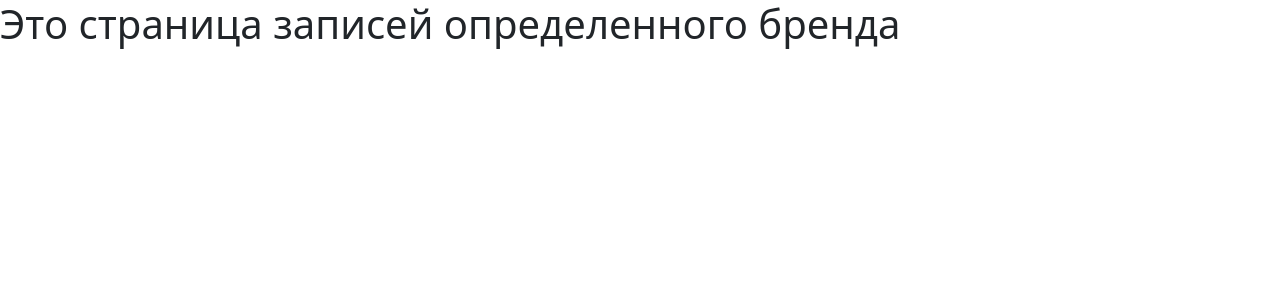
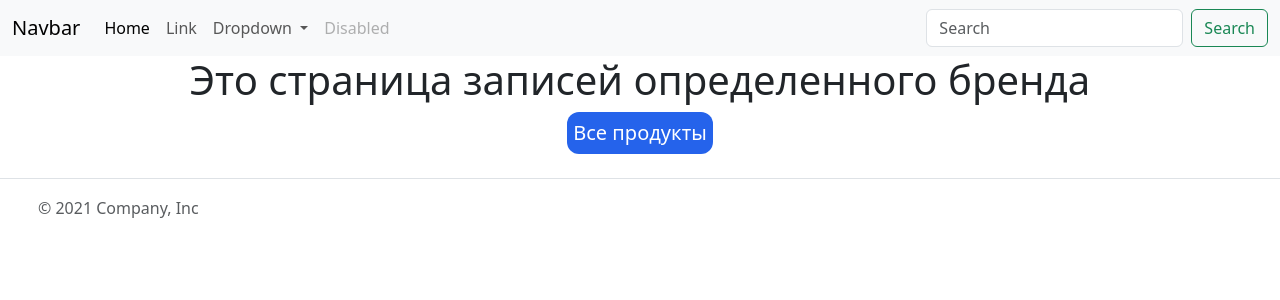
Before and after one commit to Dks2006-crypto/maga, a Laravel app: page /brands/1/all in a window 1280 px wide. Shown: the top 300 px of the page. Run offline with Laravel 12, Linux system fonts and the light colour scheme; data that the repository does not hold is empty; some libraries are stand-ins or nearby versions.

Commit message:
Сделал кнопку для перехода на страницу всех продуктов

```diff
--- a/resources/views/components/app/layout.blade.php
+++ b/resources/views/components/app/layout.blade.php
@@ -6,9 +6,28 @@
     <meta http-equiv="X-UA-Compatible" content="ie=edge">
     <title>{{ $title ?? 'Название страницы' }} - {{ config('app.name') }}</title>
     <link href="https://cdn.jsdelivr.net/npm/bootstrap@5.3.3/dist/css/bootstrap.min.css" rel="stylesheet" integrity="sha384-QWTKZyjpPEjISv5WaRU9OFeRpok6YctnYmDr5pNlyT2bRjXh0JMhjY6hW+ALEwIH" crossorigin="anonymous">
+    <style>
+        .flex{
+            display: flex;
+            flex-direction: column;
+            width: 100%;
+            align-items: center;
+            justify-content: center;
+        }
+        .link{
+            text-decoration: none;
+            background-color: rgb(37, 99, 235);
+            border-radius: 12px;
+            color: white;
+            font-size: 20px;
+            padding: 6px;
+        }
+    </style>
 </head>
 <body>
+    @include('components.partials.header')
     {{ $slot }}
+    @include('components.partials.footer')
     <script src="https://cdn.jsdelivr.net/npm/bootstrap@5.3.3/dist/js/bootstrap.bundle.min.js" integrity="sha384-YvpcrYf0tY3lHB60NNkmXc5s9fDVZLESaAA55NDzOxhy9GkcIdslK1eN7N6jIeHz" crossorigin="anonymous"></script>
 </body>
 </html>
--- /dev/null
+++ b/resources/views/components/partials/footer.blade.php
@@ -0,0 +1,25 @@
+<div class="row">
+    <div class="container">
+        <footer class="d-flex flex-wrap justify-content-between align-items-center py-3 my-4 border-top">
+            <div class="col-md-4 d-flex align-items-center">
+                <a href="/" class="mb-3 me-2 mb-md-0 text-muted text-decoration-none lh-1">
+                    <svg class="bi" width="30" height="24">
+                        <use xlink:href="#bootstrap"></use>
+                    </svg>
+                </a>
+                <span class="text-muted">© 2021 Company, Inc</span>
+            </div>
+            <ul class="nav col-md-4 justify-content-end list-unstyled d-flex">
+                <li class="ms-3"><a class="text-muted" href="#"><svg class="bi" width="24" height="24">
+                            <use xlink:href="#twitter"></use>
+                        </svg></a></li>
+                <li class="ms-3"><a class="text-muted" href="#"><svg class="bi" width="24" height="24">
+                            <use xlink:href="#instagram"></use>
+                        </svg></a></li>
+                <li class="ms-3"><a class="text-muted" href="#"><svg class="bi" width="24" height="24">
+                            <use xlink:href="#facebook"></use>
+                        </svg></a></li>
+            </ul>
+        </footer>
+    </div>
+</div>
--- /dev/null
+++ b/resources/views/components/partials/header.blade.php
@@ -0,0 +1,36 @@
+<nav class="navbar navbar-expand-lg bg-body-tertiary">
+    <div class="container-fluid">
+      <a class="navbar-brand" href="#">Navbar</a>
+      <button class="navbar-toggler" type="button" data-bs-toggle="collapse" data-bs-target="#navbarSupportedContent" aria-controls="navbarSupportedContent" aria-expanded="false" aria-label="Toggle navigation">
+        <span class="navbar-toggler-icon"></span>
+      </button>
+      <div class="collapse navbar-collapse" id="navbarSupportedContent">
+        <ul class="navbar-nav me-auto mb-2 mb-lg-0">
+          <li class="nav-item">
+            <a class="nav-link active" aria-current="page" href="#">Home</a>
+          </li>
+          <li class="nav-item">
+            <a class="nav-link" href="#">Link</a>
+          </li>
+          <li class="nav-item dropdown">
+            <a class="nav-link dropdown-toggle" href="#" role="button" data-bs-toggle="dropdown" aria-expanded="false">
+              Dropdown
+            </a>
+            <ul class="dropdown-menu">
+              <li><a class="dropdown-item" href="#">Action</a></li>
+              <li><a class="dropdown-item" href="#">Another action</a></li>
+              <li><hr class="dropdown-divider"></li>
+              <li><a class="dropdown-item" href="#">Something else here</a></li>
+            </ul>
+          </li>
+          <li class="nav-item">
+            <a class="nav-link disabled" aria-disabled="true">Disabled</a>
+          </li>
+        </ul>
+        <form class="d-flex" role="search">
+          <input class="form-control me-2" type="search" placeholder="Search" aria-label="Search">
+          <button class="btn btn-outline-success" type="submit">Search</button>
+        </form>
+      </div>
+    </div>
+  </nav>
--- a/resources/views/page/brand-product.blade.php
+++ b/resources/views/page/brand-product.blade.php
@@ -1,5 +1,8 @@
 <x-app.layout>
-    <x-slot:title>{{ $titlePage }}</x-slot:title>
-    <h1>Это страница записей определенного бренда</h1>
-    <livewire:product-list :products="$products" />
+    <div class="flex">
+        <x-slot:title>{{ $titlePage }}</x-slot:title>
+        <h1>Это страница записей определенного бренда</h1>
+        <livewire:product-list :products="$products" />
+        <a href="{{route('product.index')}}" class="link">Все продукты</a>
+    </div>
 </x-app.layout>
```
